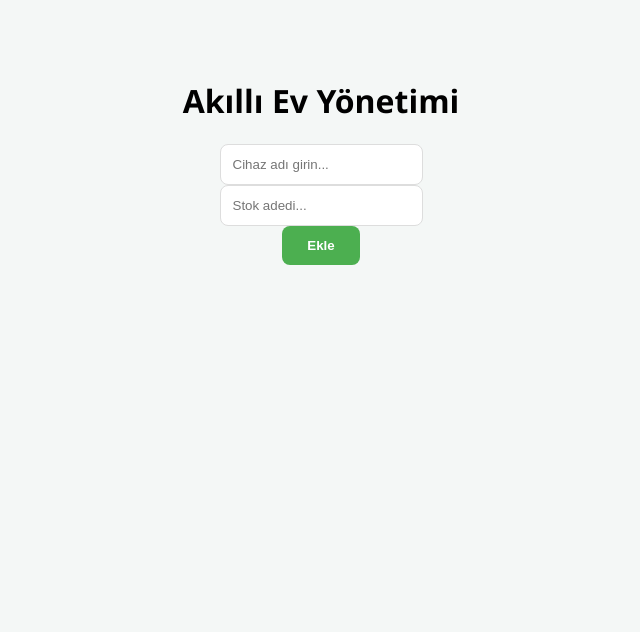
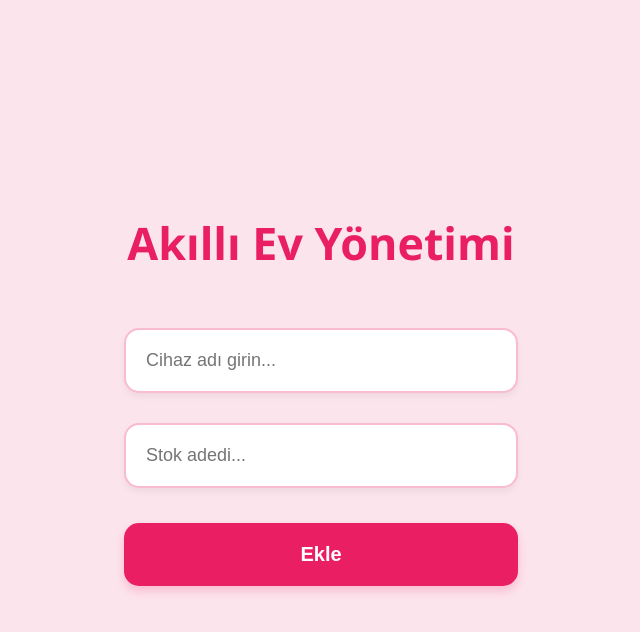
Before and after one commit to Sudenaz-Yilmaz/web-home-appliance-otomation, a plain HTML site: page index.html in a window 1280 px wide. Shown: the whole page, without its empty margins (319-959 px from the left). Drawn offline with Linux system fonts and the light colour scheme; no server answers.

Commit message:
css update

```diff
--- a/style.css
+++ b/style.css
@@ -1,53 +1,52 @@
 body {
-    background-color: #f4f7f6;
-    font-family: 'Segoe UI', sans-serif;
+    background-color: #fce4ec;
+    height: 100vh;
+    margin: 0;
     display: flex;
     flex-direction: column;
     align-items: center;
-    padding: 50px;
+    justify-content: center;
+    font-family: 'Segoe UI', sans-serif;
+}
+
+h1 {
+    color: #e91e63;
+    margin-bottom: 40px;
+    font-size: 2.8rem;
 }
 
 input {
-    padding: 12px;
-    border-radius: 8px;
-    border: 1px solid #ddd;
+    width: 350px;
+    padding: 20px;
+    margin: 15px 0;
+    border: 2px solid #f8bbd0;
+    border-radius: 15px;
+    font-size: 18px;
     outline: none;
+    background-color: white;
+    box-shadow: 0 4px 6px rgba(0,0,0,0.05);
+}
+
+input:focus {
+    border-color: #e91e63;
 }
 
 button {
-    padding: 12px 25px;
-    background-color: #4CAF50;
+    width: 394px;
+    padding: 20px;
+    background-color: #e91e63;
     color: white;
     border: none;
-    border-radius: 8px;
+    border-radius: 15px;
+    font-size: 20px;
+    font-weight: bold;
     cursor: pointer;
-    font-weight: bold;
+    margin-top: 20px;
+    box-shadow: 0 5px 10px rgba(233, 30, 99, 0.2);
+    transition: transform 0.2s;
 }
 
 button:hover {
-    background-color: #45a049;
+    background-color: #d81b60;
+    transform: translateY(-2px);
 }
-
-#sonucListesi {
-    padding: 0;
-    width: 100%;
-    max-width: 400px;
-    list-style: none;
-}
-
-#sonucListesi li {
-    background: white;
-    padding: 20px;
-    margin-top: 15px;
-    border-radius: 15px;
-    box-shadow: 0 4px 15px rgba(0,0,0,0.1);
-    border-left: 8px solid #4CAF50;
-    display: flex;
-    justify-content: space-between;
-    align-items: center;
-    transition: transform 0.3s ease;
-}
-
-#sonucListesi li:hover {
-    transform: translateY(-5px);
-}
```
